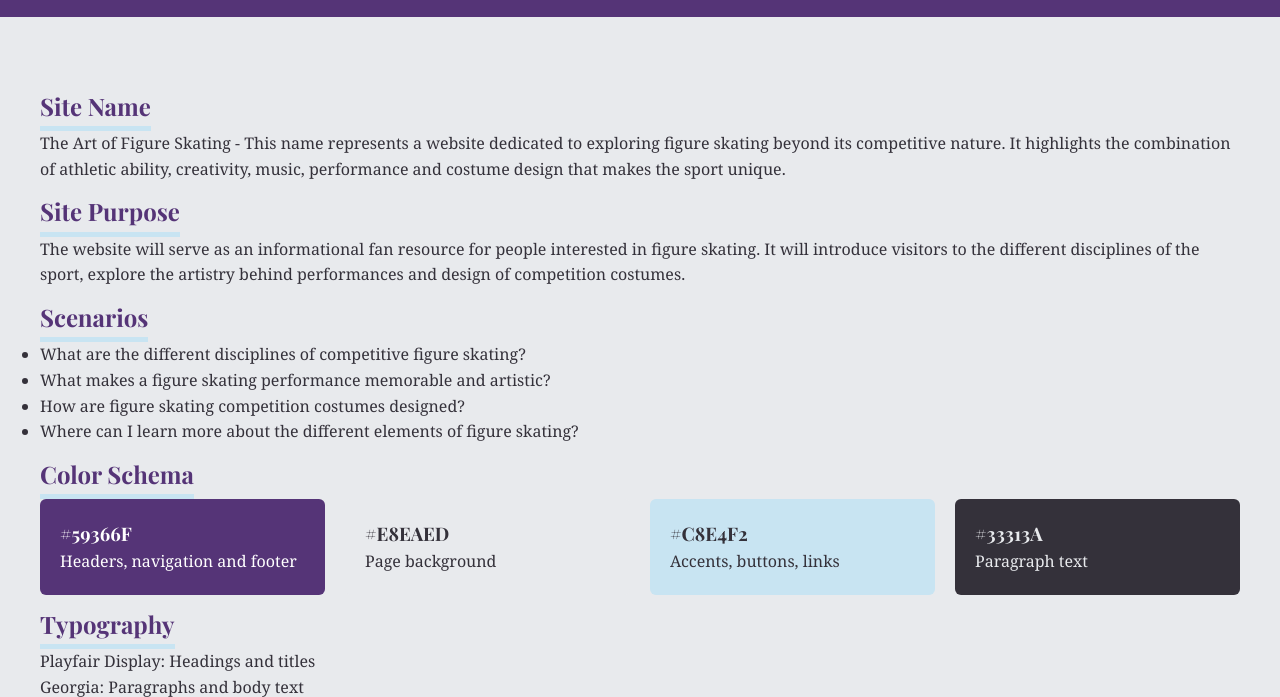
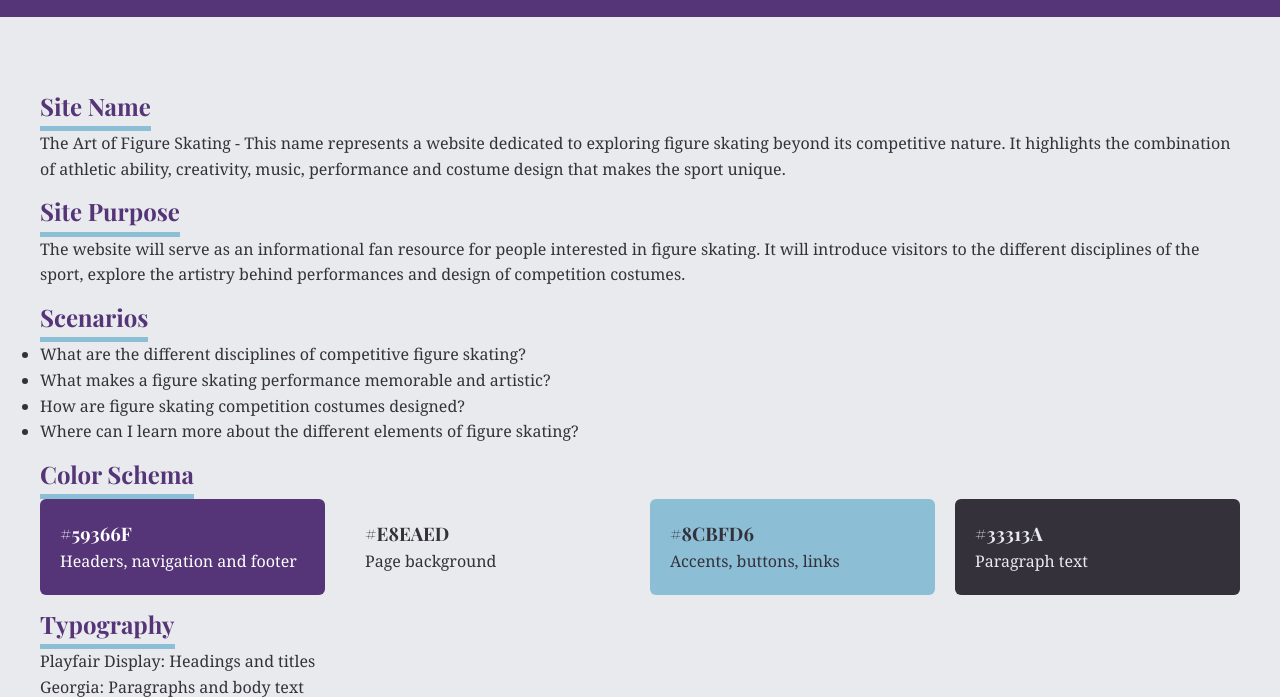
Before and after one commit to jeneenagu/wdd131, a plain HTML site: page project/siteplan.html in a window 1280 px wide. Shown: the part 100-797 px from the top of the page. Drawn offline with nearby package versions, Linux system fonts and the light colour scheme; a web font is replaced by a local one.

Commit message:
color edit

```diff
--- a/project/siteplan.html
+++ b/project/siteplan.html
@@ -74,8 +74,8 @@
                 <p>Page background</p>
             </div>
 
-            <div class="color-box icy-blue">
-                <h3>#C8E4F2</h3>
+            <div class="color-box frosted-blue">
+                <h3>#8CBFD6</h3>
                 <p>Accents, buttons, links</p>
             </div>
 
--- a/project/styles/siteplan.css
+++ b/project/styles/siteplan.css
@@ -1,7 +1,7 @@
 :root {
     --primary-color: #553477;
     --background-color: #E8EAED;
-    --secondary-color: #C8E4F2;
+    --secondary-color: #8CBFD6;
     --text-color: #34313A;
 }
 
@@ -64,7 +64,7 @@ h2{
     color: var(--text-color);
 }
 
-.icy-blue {
+.frosted-blue {
     background-color: var(--secondary-color);
     color: var(--text-color);
 }
```
